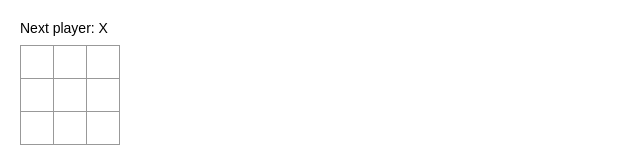
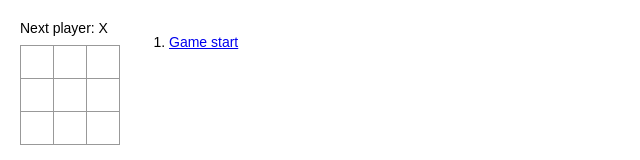
Before and after one commit to demoran23/mobx-react-tutorial, a React (Create React App) app: page / in a window 1280 px wide. Shown: the top 160 px of the page, without its empty margins (0-640 px from the left). Built offline with nearby package versions, Linux system fonts and the light colour scheme.

Commit message:
Time travel

```diff
--- a/src/components/Game/index.js
+++ b/src/components/Game/index.js
@@ -7,26 +7,40 @@
             history: [{
                 squares: Array(9).fill(null)
             }],
-            squares: Array(9).fill(null),
             playerToken: 'X',
-            winner: null
+            winner: null,
+            stepNumber: 0
         };
     }
 
     handleClick(i){
+        const history = this.state.history;
+        const current = history[this.state.stepNumber];
+        const squares = current.squares.slice();
+
         // If someone has already won the game or played in this square, ignore the click
-        if (this.state.winner != null || this.state.squares[i] != null)
+        if (this.state.winner != null || squares[i] != null) {
             return;
+        }
 
-        const squares = this.state.squares.slice();
+        const stepNumber = this.state.history.length;
+
         squares[i] = this.state.playerToken;
+
         this.setState({
             history: this.state.history.concat([{
                 squares: squares
             }]),
-            squares: squares,
+            stepNumber: stepNumber,
             playerToken: this.state.playerToken === 'X' ? 'O' : 'X',
             winner: this.calculateWinner(squares)
+        });
+    }
+
+    jumpTo(step) {
+        this.setState({
+            stepNumber: step,
+            playerToken: (step % 2) ? 'X' : 'O',
         });
     }
 
@@ -53,17 +67,31 @@
     }
 
     render() {
+        const moves = this.state.history.map((step, move) => {
+            const desc = move ?
+            'Move #' + move :
+                'Game start';
+            return (
+                <li key={move}>
+                    <a href="#" onClick={() => this.jumpTo(move)}>{desc}</a>
+                </li>
+            );
+        });
+
+        const current = this.state.history[this.state.stepNumber].squares;
+
         return (
+
             <div className="game">
                 <div className="game-board">
-                    <Board squares={this.state.squares}
+                    <Board squares={current}
                            playerToken={this.state.playerToken}
                            winner={this.state.winner}
                            onClick={(i) => this.handleClick(i)} />
                 </div>
                 <div className="game-info">
                     <div>{/* status */}</div>
-                    <ol>{/* TODO */}</ol>
+                    <ol>{moves}</ol>
                 </div>
             </div>
         );
```
